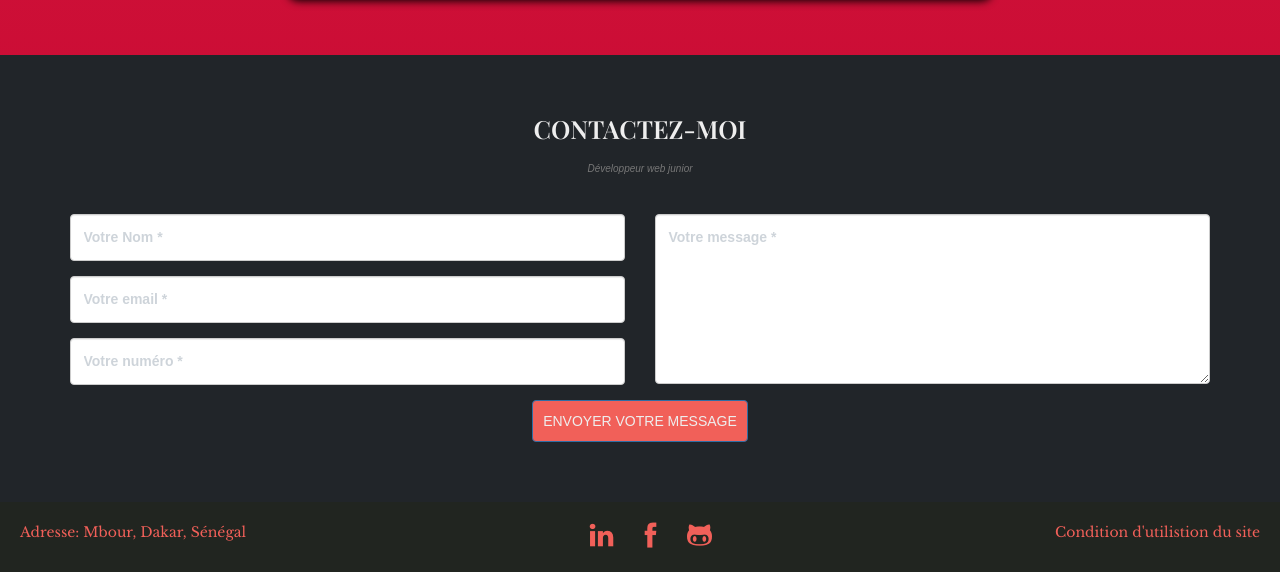
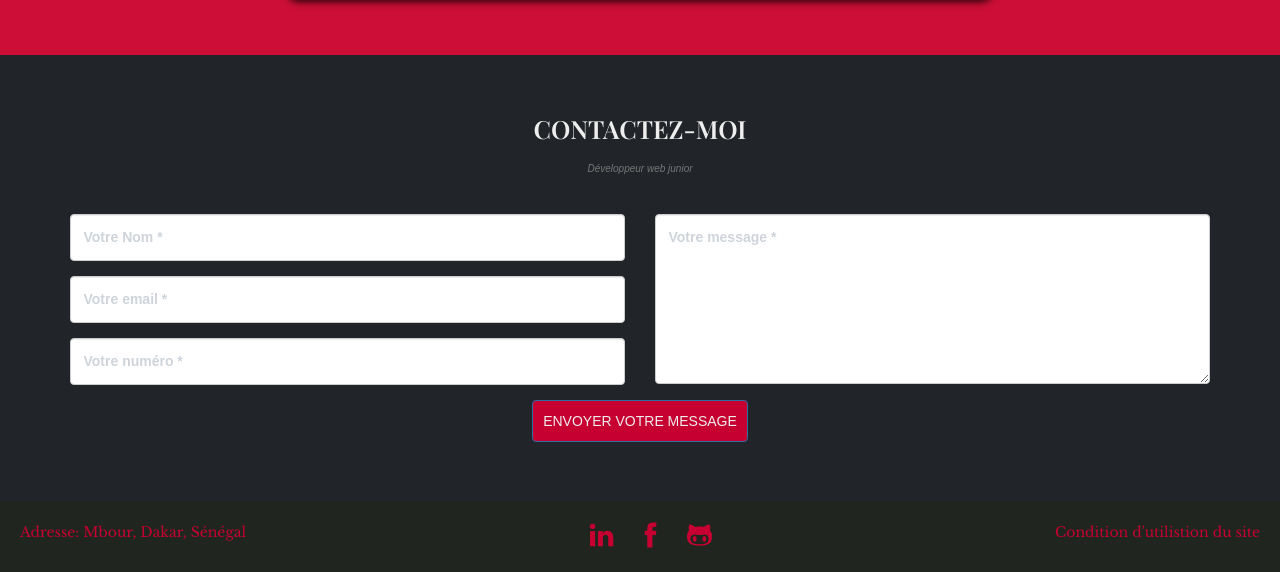
Before and after one commit to Mamadou-Faye/Mamadou-Faye.github.io, a plain HTML site: page index.html in a window 1280 px wide. Shown: the part 3090-3662 px from the top of the page. Drawn offline with nearby package versions, Linux system fonts and the light colour scheme.

Commit message:
Changement des couleurs de bouton dans mon footer

```diff
--- a/style.css
+++ b/style.css
@@ -409,7 +409,7 @@ section#contact form#contactForm ::-ms-input-placeholder {
 
 button.btn-primary{
 	font-family: "Montserrat", sans-serif;
-	background: #f16059;
+	background: #C60030;
 	outline: none;
 	cursor: pointer;
 	color: #eee;
@@ -417,7 +417,7 @@ button.btn-primary{
 }
 
 button.btn-primary:hover{
-	background: #eee;
+	background: #f16059;
 }
 
 .myfooter{
@@ -433,17 +433,17 @@ button.btn-primary:hover{
 
 .myfooter .left,
 .myfooter .right {
-	color: #f16059;
+	color: #C60030;
 }
 
 .myfooter .medium a {
 	text-decoration: none;
-	color: #f16059;
+	color: #C60030;
 	padding: 1rem;
 }
 
 .myfooter .medium a:hover {
-	color: #eee;
+	color: #f16059;
 }
 
 .myfooter .medium a span {
```
